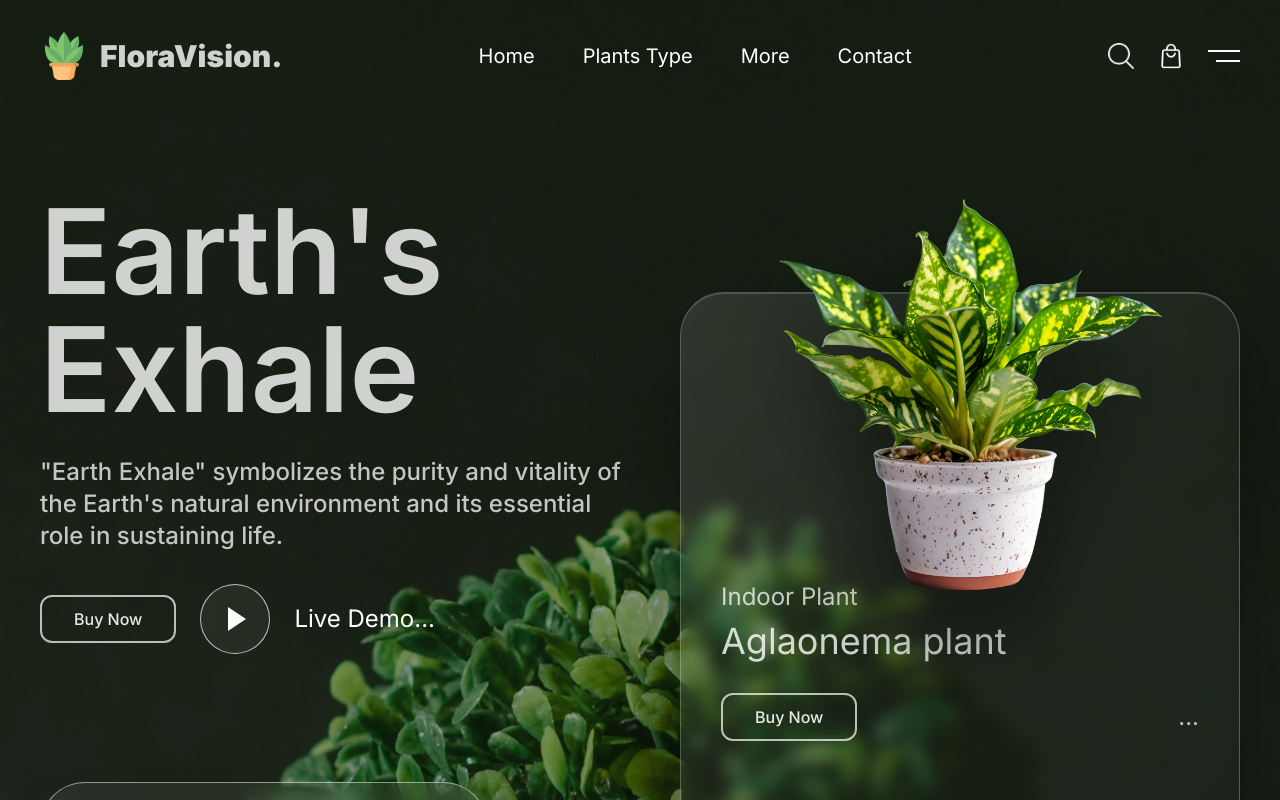
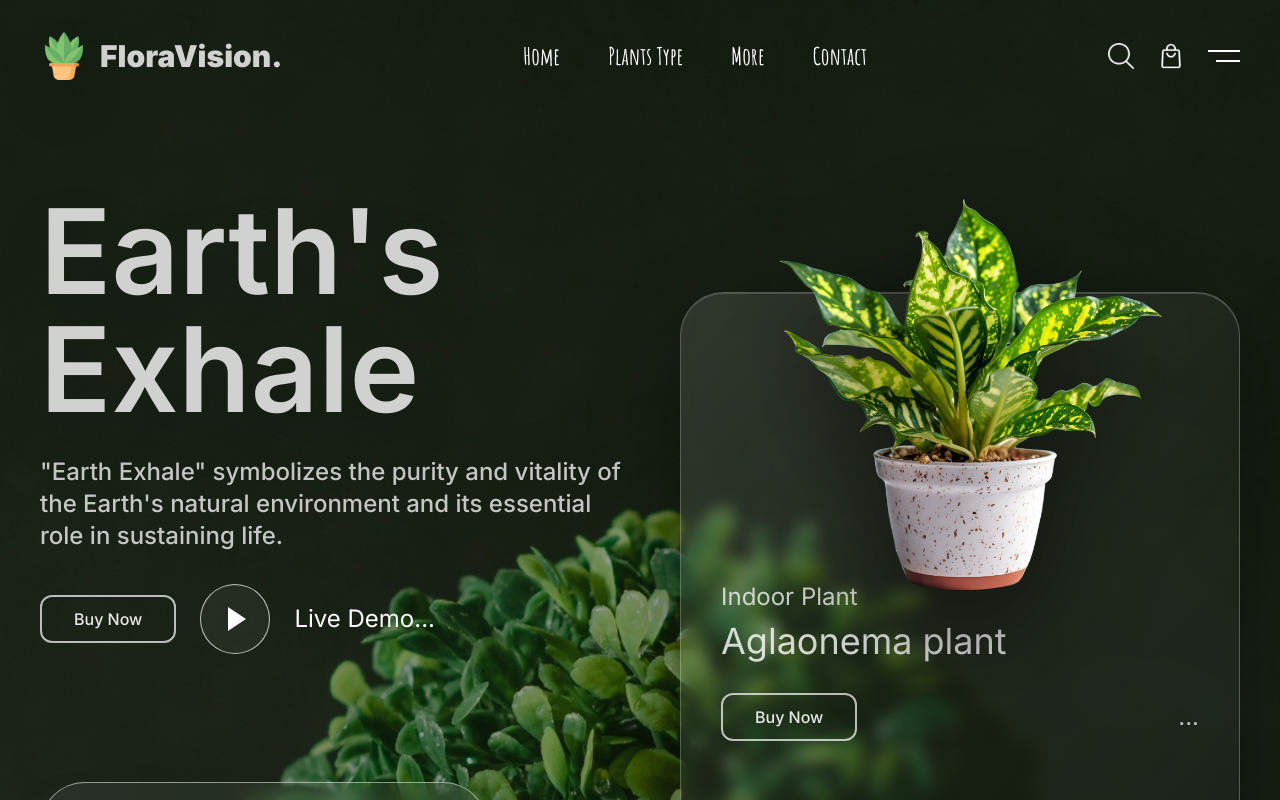
Before and after one commit to Aswinesag/flora-vision, a Next.js app: page / in a window 1280 px wide. Shown: the top 800 px of the page. Built offline with nearby package versions, Linux system fonts and the light colour scheme.

Commit message:
Font changes

```diff
--- a/app/components/Navbar.tsx
+++ b/app/components/Navbar.tsx
@@ -1,5 +1,11 @@
 import Image from "next/image";
+import { Amatic_SC } from "next/font/google";
 import { asset, navItems } from "../data";
+
+const amatic = Amatic_SC({
+  subsets: ["latin"],
+  weight: ["400", "700"],
+});
 
 export function Navbar() {
   return (
@@ -16,7 +22,9 @@ export function Navbar() {
           <span className="text-xl font-black text-white/80 md:text-3xl">FloraVision.</span>
         </a>
 
-        <div className="hidden items-center gap-12 text-xl text-white md:flex">
+        <div
+          className={`${amatic.className} hidden items-center gap-12 text-2xl font-bold text-white md:flex`}
+        >
           {navItems.map((item) => (
             <a key={item} href="#" className="transition hover:text-white/70">
               {item}
@@ -24,7 +32,7 @@ export function Navbar() {
           ))}
         </div>
 
-        <div className="flex items-center gap-6">
+        <div className={`${amatic.className} flex items-center gap-6`}>
           <button type="button" aria-label="Search" className="hidden md:block">
             <Image src={asset("search.png")} alt="" width={26} height={26} />
           </button>
```
